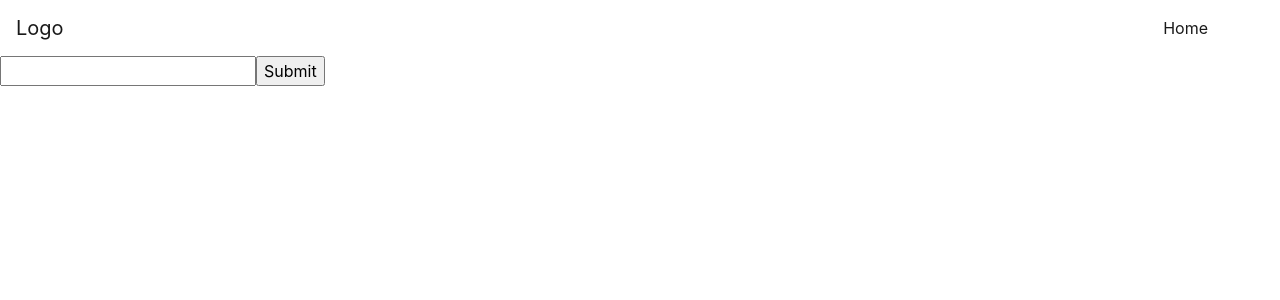
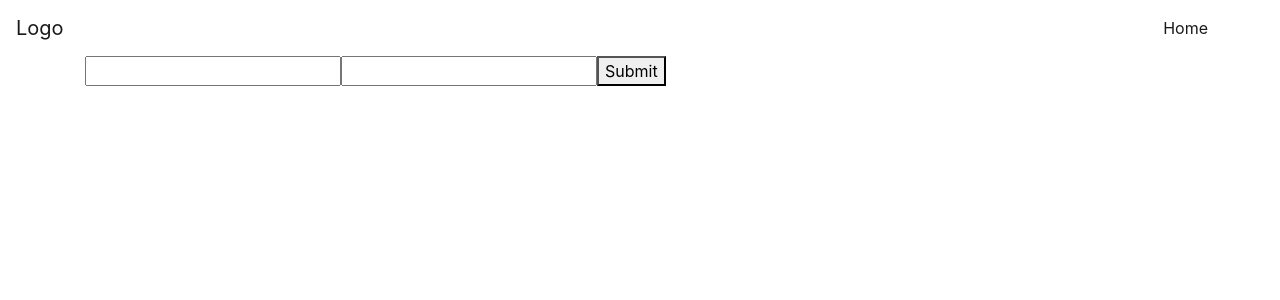
Before and after one commit to akmamun/react-api-integration, a React (Create React App) app: page /add/todo in a window 1280 px wide. Shown: the top 300 px of the page. Built offline with nearby package versions, Linux system fonts and the light colour scheme.

Commit message:
add todo component and fixed create route for add todo

```diff
--- a/src/api.js
+++ b/src/api.js
@@ -1,15 +1,15 @@
 const axios = require('axios')
 
-const baseUrl =  "http://127.0.0.1:5000/";
-const todo = "todos";
+const baseUrl =  "http://127.0.0.1:5000/api/v1/";
+const todo = baseUrl+ "todos";
 
 export default {
 
     todos() {
         return {
             getOne: ({ id }) => axios.get(`${id}`),
-            getAll: () => axios.get(baseUrl + todo),
-            create: (toCreate) => axios.put(toCreate),
+            getAll: () => axios.get(todo),
+            create: (data) => axios.post(todo, data), //url, data
             update: (toUpdate) => axios.put(toUpdate),
             delete: ({ id }) => axios.delete(`${id}`)
         }
--- a/src/components/todo/AddTodo.js
+++ b/src/components/todo/AddTodo.js
@@ -1,36 +1,57 @@
 import React, { Component } from 'react';
+import api from '../../api';
 
 class AddTodo extends Component {
   constructor(props) {
     super(props)
-    this.state = { username: '' }
-    this.handleChange = this.handleChange.bind(this)
-    this.handleSubmit = this.handleSubmit.bind(this)
+    this.state = {
+      //initialize state keys value
+      title : "",
+      body : ""
+    }
+  }
+  onChance = (e) => {
+     /* Because we named the inputs to match their
+          corresponding values in state, it's
+          super easy to update the state
+        */
+    this.setState({[e.target.name] : e.target.value});
   }
 
-  handleChange(event) {
-    this.setState({ value: event.target.value })
+  onSubmit = (e) => {
+    e.preventDefault()
+
+    // get our form data out of state
+    const {title, body} = this.state;  // define state variable for use in return
+    api.todos().create(title, body)
+    .then(result => console.log(result))
   }
 
-  handleSubmit(event) {
-    alert(this.state.username)
-    event.preventDefault()
-  }
 
   render() {
+    const {title, body} = this.state;  // define state variable for use in return
     return (
-      // <div className="container">
+      <div className="container">
 
-          <form onSubmit={this.handleSubmit}>
-            <input
-              type="text"
-              value={this.state.username}
-              onChange={this.handleChange}
-            />
-            <input type="submit" value="Submit" />
+          <form onSubmit={this.onSubmit}>
+                    <input
+                      type="text"
+                      name="title"
+                      value={title}
+                      onChange={this.onChance}
+                    />
+                    <input
+                      type="text"
+                      name="body"
+                      value={body}
+                      onChange={this.onChance}
+                    />
+                  <button type="submit">Submit</button>
+
+
           </form>
 
-      // </div>
+      </div>
     )
   }
 }
```
Also changed, not shown: 1 other file (tests, documents, lock files or other folders).
